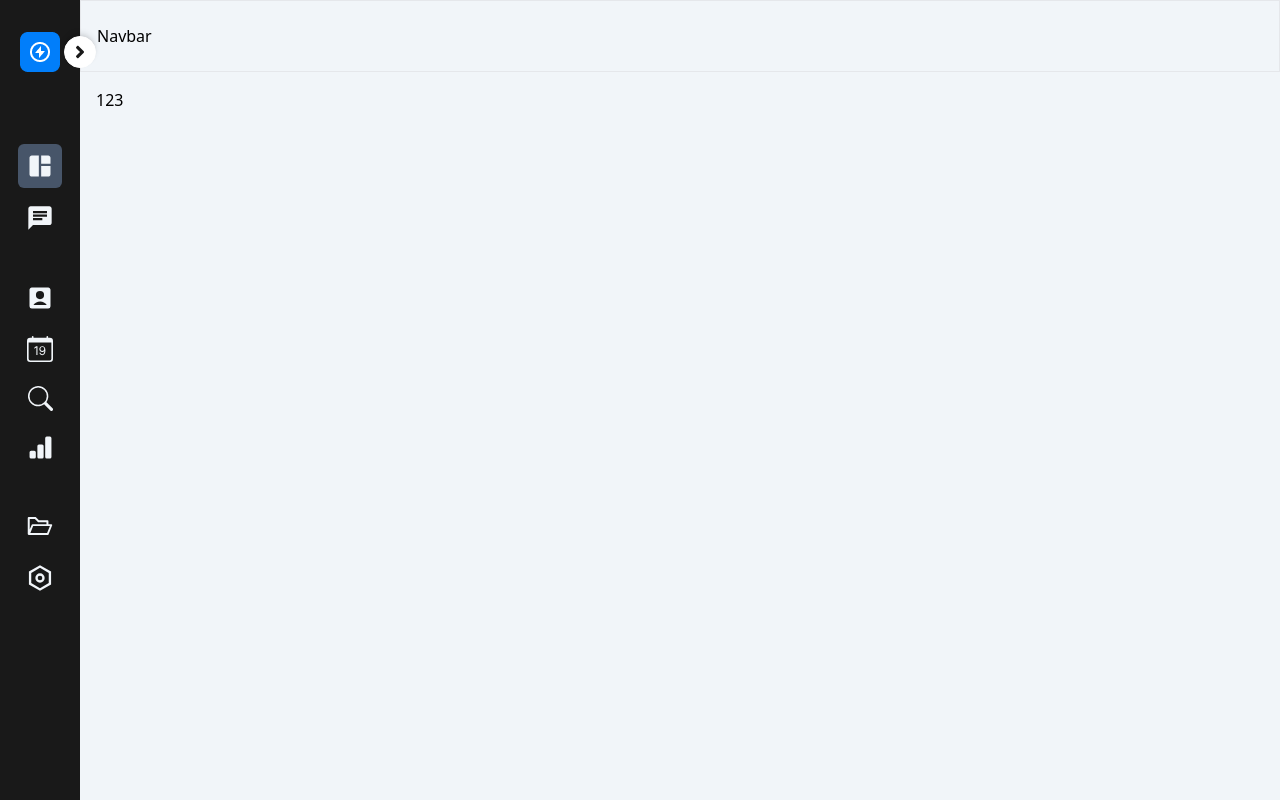
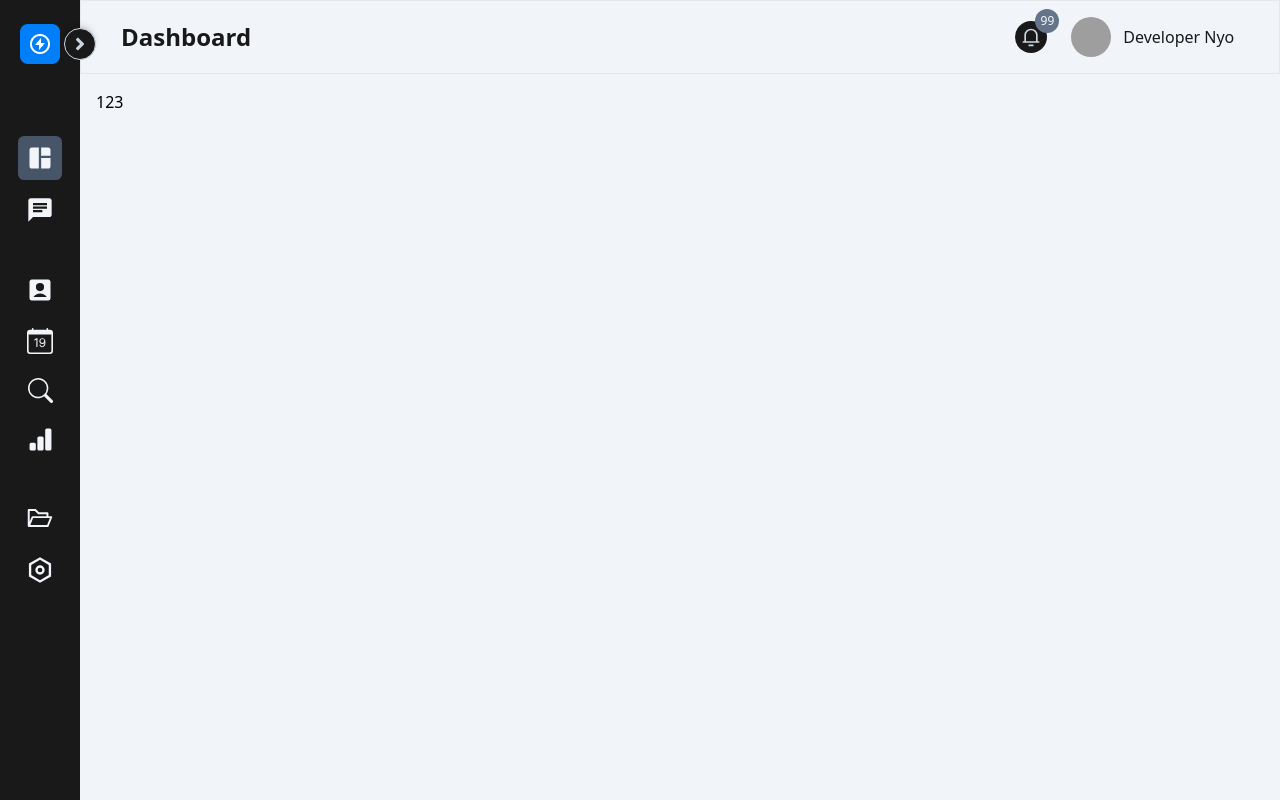
Before and after one commit to nyominkhat/admin-dashboard, a Next.js app: page / in a window 1280 px wide. Built offline with nearby package versions, Linux system fonts and the light colour scheme; grey boxes are pictures that could not be loaded.

Commit message:
finish nav ui

```diff
--- a/components/Navbar.jsx
+++ b/components/Navbar.jsx
@@ -1,9 +1,33 @@
-import React from 'react'
+import React from "react";
+import { RiNotification3Line } from "react-icons/ri";
 
 export default function Navbar() {
   return (
-    <section className='flex items-center w-full h-full p-4 border'>
-      Navbar
+    <section className="flex text-[#191919] items-center justify-between w-full h-full p-4 px-10 border">
+      <h2 className="text-2xl font-bold">Dashboard</h2>
+
+      <div className="flex items-center justify-between w-1/5">
+        <figure className="flex items-center justify-center w-8 h-8 rounded-full bg-[#191919] text-slate-300 cursor-pointer relative">
+          <RiNotification3Line size={20} />
+
+          <figure className="absolute flex items-center justify-center w-6 h-6 text-xs rounded-full bg-slate-500 text-slate-50 -right-3 -top-3">
+            99
+          </figure>
+        </figure>
+
+        <article v className="flex items-center w-3/4 gap-3 cursor-pointer">
+          <figure className="w-10 h-10 rounded-full">
+            <img
+              className="object-cover w-full h-full rounded-full"
+              src="https://picsum.photos/id/237/200/300"
+            />
+          </figure>
+
+          <p className="flex-1 overflow-hidden font-medium truncate">
+            Developer Nyo
+          </p>
+        </article>
+      </div>
     </section>
-  )
+  );
 }
--- a/components/Sidebar.jsx
+++ b/components/Sidebar.jsx
@@ -47,7 +47,7 @@ export default function Sidebar() {
     <section
       className={`${
         openMenu ? "w-72" : "w-20"
-      } bg-[#191919] text-slate-300 h-screen p-5 pt-8 relative duration-300`}
+      } bg-[#191919] text-slate-300 h-screen p-5 pt-6 relative duration-300`}
     >
       {/*  */}
       <div className="flex items-center w-full overflow-hidden gap-x-3">
@@ -94,7 +94,7 @@ export default function Sidebar() {
       {/* menu open btn */}
       <figure
         onClick={handleOpenMenu}
-        className={`absolute top-9 -right-4 shadow-md hover:shadow-xl hover:scale-110 cursor-pointer border border-white bg-white rounded-full w-8 h-8 flex items-center justify-center duration-200 text-[#191919] ${
+        className={`absolute top-7 -right-4 shadow-md hover:shadow-xl hover:scale-110 cursor-pointer border border-slate-300 bg-[#191919] rounded-full w-8 h-8 flex items-center justify-center duration-200 text-inherit ${
           !openMenu && "rotate-180"
         } `}
       >
```
